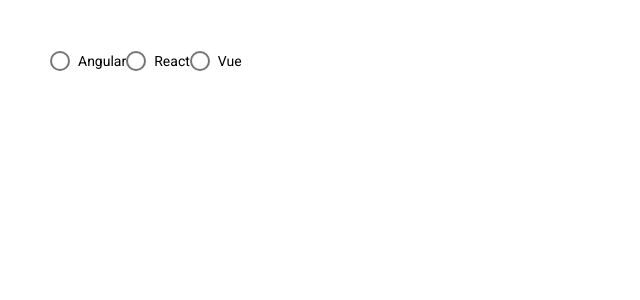
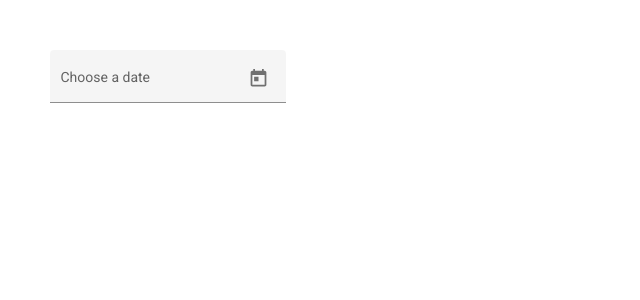
Before and after one commit to markpackham/angular_material_learn, an Angular app: page / in a window 1280 px wide. Shown: the top 300 px of the page, without its empty margins (0-640 px from the left). Built offline with nearby package versions, Linux system fonts and the light colour scheme.

Commit message:
demo datepicker
https://youtu.be/l7iDFzW0jl0?t=155

```diff
--- a/src/app/app.component.html
+++ b/src/app/app.component.html
@@ -1,7 +1,8 @@
 <div class="layout">
-  <mat-radio-group>
-    <mat-radio-button value="angular">Angular</mat-radio-button>
-    <mat-radio-button value="react">React</mat-radio-button>
-    <mat-radio-button value="vue">Vue</mat-radio-button>
-  </mat-radio-group>
+  <mat-form-field appearance="fill">
+    <mat-label>Choose a date</mat-label>
+    <input matInput [matDatepicker]="picker">
+    <mat-datepicker-toggle matSuffix [for]="picker"></mat-datepicker-toggle>
+    <mat-datepicker #picker></mat-datepicker>
+  </mat-form-field>
 </div>
--- a/src/app/material/material.module.ts
+++ b/src/app/material/material.module.ts
@@ -20,7 +20,9 @@ import { MatSelectModule } from '@angular/material/select';
 import { MatAutocompleteModule } from '@angular/material/autocomplete';
 import { MatCheckboxModule } from '@angular/material/checkbox';
 import { MatRadioModule } from '@angular/material/radio';
-const material = [MatRadioModule, MatCheckboxModule, MatAutocompleteModule, MatSelectModule, MatInputModule, MatFormFieldModule, MatStepperModule, MatTabsModule, MatCardModule, MatExpansionModule, MatGridListModule, MatDividerModule, MatListModule, MatMenuModule, MatButtonModule, MatButtonToggleModule, MatIconModule, MatBadgeModule, MatProgressSpinnerModule, MatToolbarModule, MatSidenavModule]
+import { MatDatepickerModule } from '@angular/material/datepicker';
+import { MatNativeDateModule } from '@angular/material/core';
+const material = [MatNativeDateModule, MatDatepickerModule, MatRadioModule, MatCheckboxModule, MatAutocompleteModule, MatSelectModule, MatInputModule, MatFormFieldModule, MatStepperModule, MatTabsModule, MatCardModule, MatExpansionModule, MatGridListModule, MatDividerModule, MatListModule, MatMenuModule, MatButtonModule, MatButtonToggleModule, MatIconModule, MatBadgeModule, MatProgressSpinnerModule, MatToolbarModule, MatSidenavModule]
 
 @NgModule({
   imports: [
```
